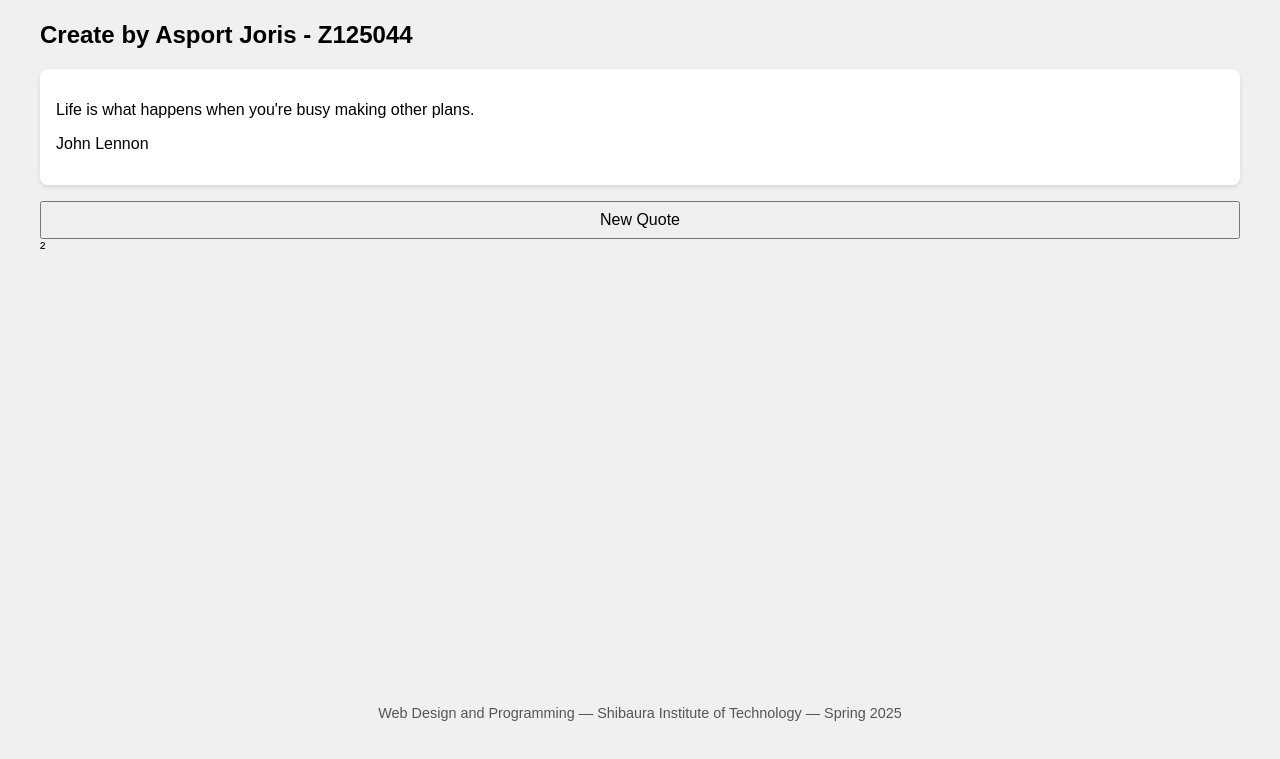
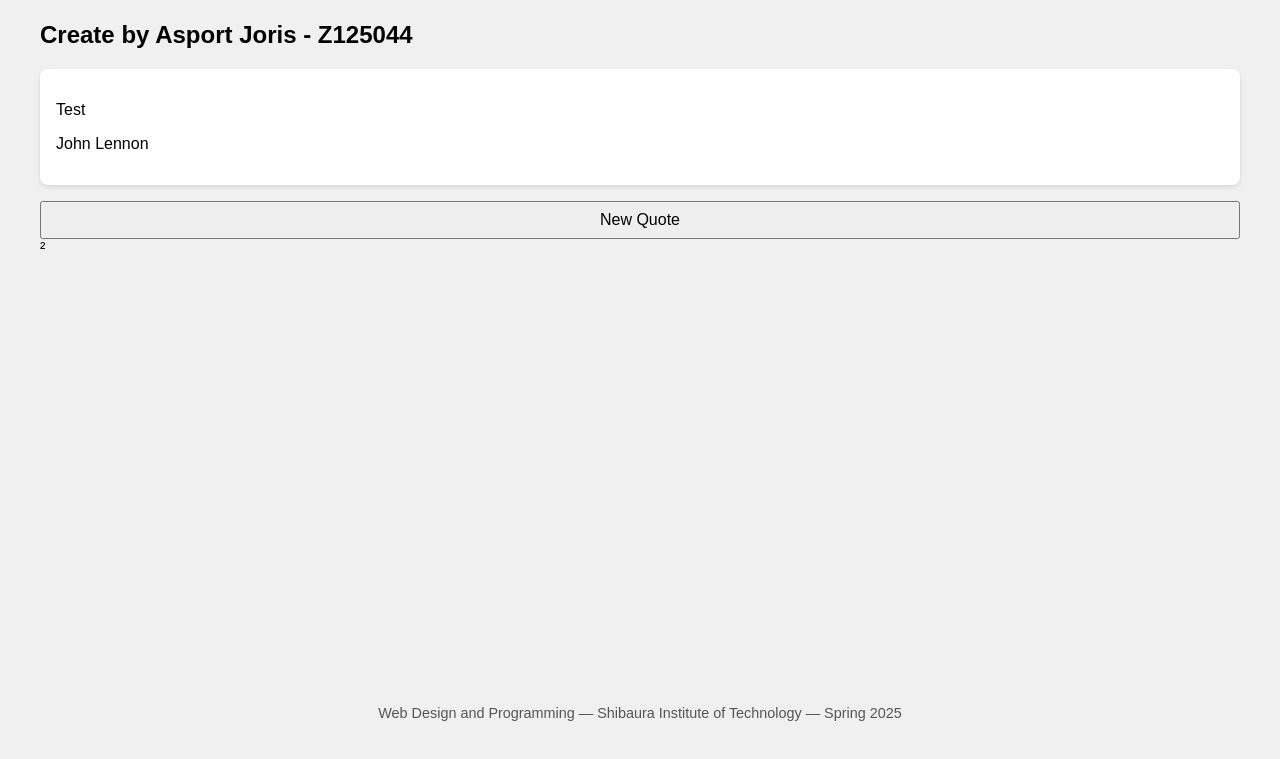
Before and after one commit to Z125044-ASPORT-JORIS/wdpweek5homework, a plain HTML site: page part1/index.html in a window 1280 px wide. Shown: the part 119-878 px from the top of the page. Drawn offline with Linux system fonts and the light colour scheme.

Commit message:
5th commit for part 1

```diff
--- a/part1/index.html
+++ b/part1/index.html
@@ -65,7 +65,7 @@
           let number = Math.floor(Math.random() * 10);
           let quote = data[number];
 
-          quoteText.innerText = quote.q;
+          quoteText.innerText = "Test";
           authorText.innerText = quote.a;
         })
     }
```
